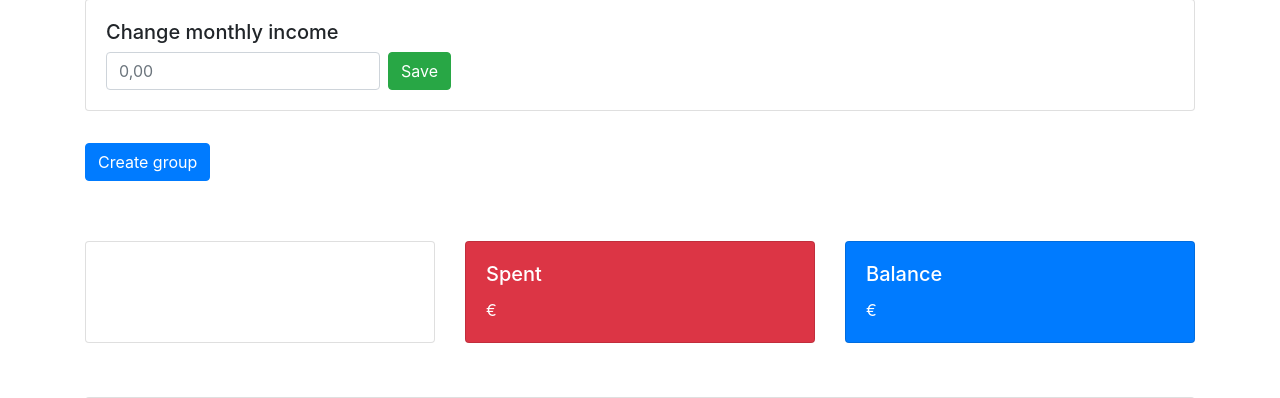
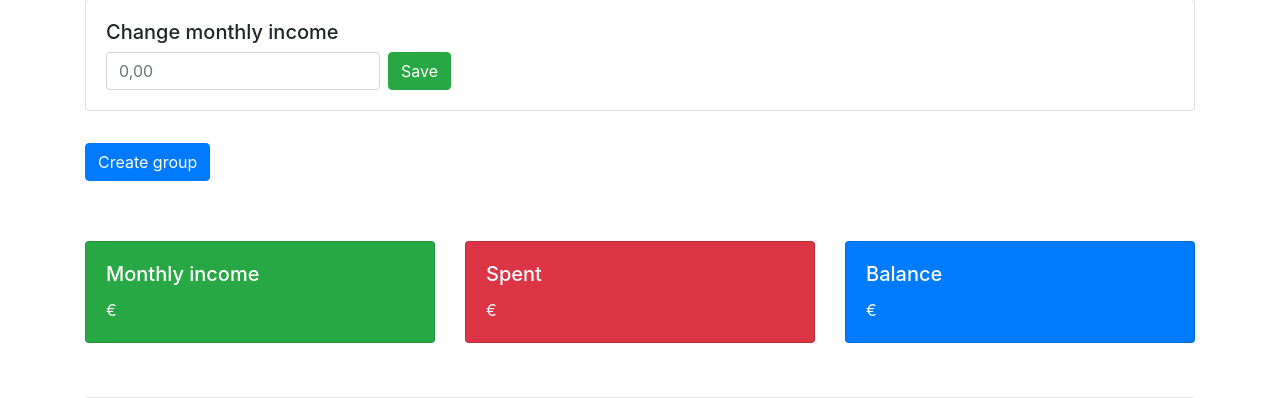
Before and after one commit to IevaStren/ProjectPersonalFinanceManagement, a Flask app: template website/templates/dashboard.html in a window 1280 px wide. Shown: the part 197-595 px from the top of the page. Run offline with Flask 3, Linux system fonts and the light colour scheme; the template is opened without the code that fills it, so the values that code supplies are empty; some libraries are stand-ins or nearby versions.

Commit message:
Update dashboard.html Income card success fons

```diff
--- a/website/templates/dashboard.html
+++ b/website/templates/dashboard.html
@@ -66,7 +66,7 @@
 <!-- Cards  - montly income, spent, remaining-->
 <div class="row mb-4 box">
   <div class="col-md-4">
-    <div class="card text-white" bg-success >
+    <div class="card text-white bg-success" >
       <div class="card-body">
         <h5 class="card-title">{{ _("Monthly income") }}</h5>
         <p class="card-text">{{ personal_income }} €</p>
```
